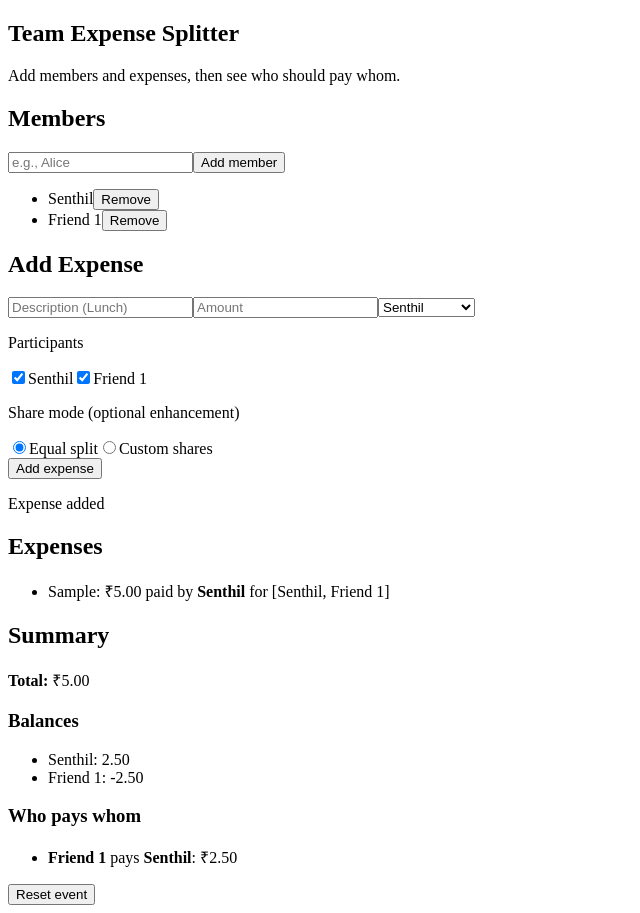
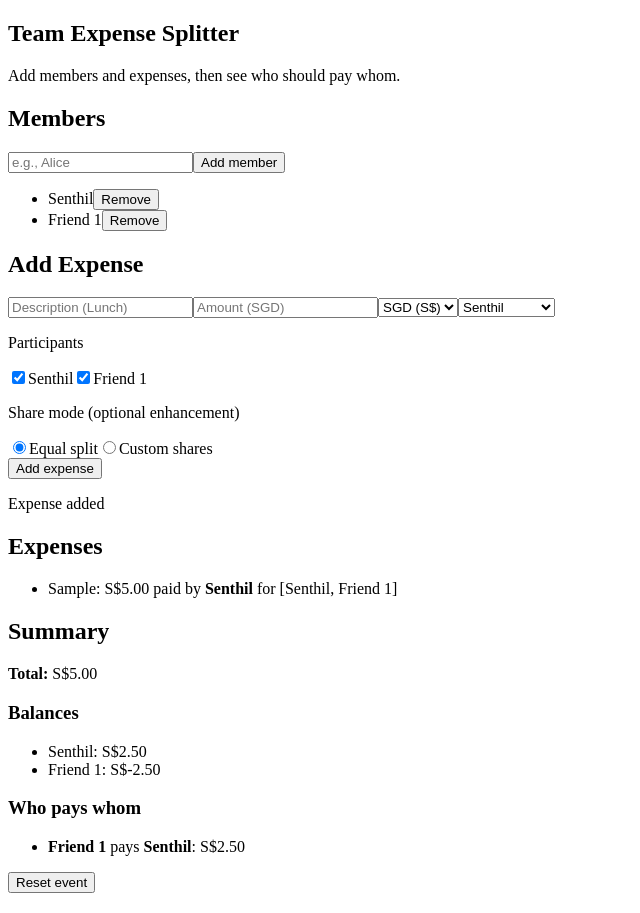
Before and after one commit to palanibsm/ai-tools-by-senthil, a Next.js app in the folder ai-tools-by-senthil/: page /expensesplitter in a window 1280 px wide. Both pictures are taken after typing "Sample", "5" into the empty fields and a click on the button "Add expense". Shown: the whole page, without its empty margins (0-640 px from the left). Built offline with nearby package versions, Linux system fonts and the light colour scheme.

Commit message:
feat(expense-splitter): default currency to SGD with user-selectable options

```diff
--- a/ai-tools-by-senthil/src/app/expensesplitter/page.tsx
+++ b/ai-tools-by-senthil/src/app/expensesplitter/page.tsx
@@ -8,6 +8,7 @@ export default function ExpenseSplitterPage() {
   const [newMember, setNewMember] = useState("");
   const [expenses, setExpenses] = useState<Expense[]>([]);
   const [message, setMessage] = useState<string>("");
+  const [currency, setCurrency] = useState<"SGD" | "INR" | "USD" | "EUR">("SGD");
 
   const [draft, setDraft] = useState<DraftExpenseInput>({
     description: "",
@@ -82,6 +83,12 @@ export default function ExpenseSplitterPage() {
   };
 
   const toTwo = (n: number) => n.toFixed(2);
+  const currencySymbol: Record<typeof currency, string> = {
+    SGD: "S$",
+    INR: "₹",
+    USD: "$",
+    EUR: "€",
+  };
 
   return (
     <section className="space-y-6">
@@ -121,7 +128,7 @@ export default function ExpenseSplitterPage() {
       <div className="rounded-xl border bg-white p-4 space-y-3">
         <h2 className="font-semibold">Add Expense</h2>
 
-        <div className="grid gap-2 sm:grid-cols-3">
+        <div className="grid gap-2 sm:grid-cols-4">
           <input
             className="rounded-lg border px-3 py-2"
             placeholder="Description (Lunch)"
@@ -132,10 +139,21 @@ export default function ExpenseSplitterPage() {
             className="rounded-lg border px-3 py-2"
             type="number"
             step="0.01"
-            placeholder="Amount"
+            placeholder={`Amount (${currency})`}
             value={draft.amount}
             onChange={(e) => setDraft((prev) => ({ ...prev, amount: e.target.value }))}
           />
+          <select
+            className="rounded-lg border px-3 py-2"
+            value={currency}
+            onChange={(e) => setCurrency(e.target.value as typeof currency)}
+            aria-label="Currency"
+          >
+            <option value="SGD">SGD (S$)</option>
+            <option value="INR">INR (₹)</option>
+            <option value="USD">USD ($)</option>
+            <option value="EUR">EUR (€)</option>
+          </select>
           <select
             className="rounded-lg border px-3 py-2"
             value={draft.paidBy}
@@ -227,7 +245,7 @@ export default function ExpenseSplitterPage() {
           <ul className="space-y-2 text-sm">
             {expenses.map((e, i) => (
               <li key={`${e.description}-${i}`} className="rounded bg-slate-50 px-3 py-2">
-                {e.description}: ₹{toTwo(e.amount)} paid by <strong>{e.paidBy}</strong> for [{e.participants.join(", ")}]
+                {e.description}: {currencySymbol[currency]}{toTwo(e.amount)} paid by <strong>{e.paidBy}</strong> for [{e.participants.join(", ")}]
                 {e.shareMode === "custom" ? " (custom shares)" : ""}
               </li>
             ))}
@@ -238,7 +256,7 @@ export default function ExpenseSplitterPage() {
       <div className="rounded-xl border bg-white p-4 space-y-3">
         <h2 className="font-semibold">Summary</h2>
         <p>
-          <strong>Total:</strong> ₹{toTwo(summary.totalExpenses)}
+          <strong>Total:</strong> {currencySymbol[currency]}{toTwo(summary.totalExpenses)}
         </p>
 
         <div>
@@ -249,7 +267,7 @@ export default function ExpenseSplitterPage() {
             <ul className="space-y-1 text-sm">
               {Object.entries(summary.balances).map(([name, amount]) => (
                 <li key={name}>
-                  {name}: {toTwo(amount)}
+                  {name}: {currencySymbol[currency]}{toTwo(amount)}
                 </li>
               ))}
             </ul>
@@ -264,7 +282,7 @@ export default function ExpenseSplitterPage() {
             <ul className="space-y-1 text-sm">
               {summary.settlements.map((s, i) => (
                 <li key={`${s.from}-${s.to}-${i}`}>
-                  <strong>{s.from}</strong> pays <strong>{s.to}</strong>: ₹{toTwo(s.amount)}
+                  <strong>{s.from}</strong> pays <strong>{s.to}</strong>: {currencySymbol[currency]}{toTwo(s.amount)}
                 </li>
               ))}
             </ul>
```
